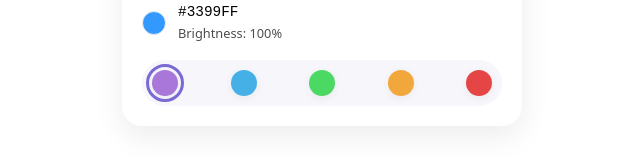
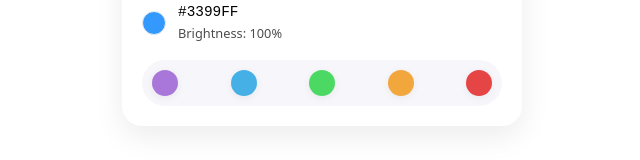
Before and after one commit to isidoravujasin/nuxt-color-picker, a Nuxt app: page / in a window 1280 px wide. Shown: the part 604-764 px from the top of the page, without its empty margins (318-958 px from the left). Built offline with nearby package versions, Linux system fonts and the light colour scheme.

Commit message:
fix: reset active preset on manual changes

```diff
--- a/components/color-picker/ColorPickerView.vue
+++ b/components/color-picker/ColorPickerView.vue
@@ -10,6 +10,7 @@ import { ref } from 'vue'
 const hue = ref(210)
 const saturation = ref(0.8)
 const brightness = ref(1)
+const activePresetId = ref<string | null>(null)
 
 type PresetHSV = { id: string; h: number; s: number; v: number }
 
@@ -33,12 +34,19 @@ function onPresetSelect(id: string) {
   hue.value = found.h
   saturation.value = found.s
   brightness.value = found.v
+  activePresetId.value = id
 }
 
 
 function onWheelSelect(payload: { hue: number; saturation: number }) {
   hue.value = payload.hue
   saturation.value = payload.saturation
+  activePresetId.value = null
+}
+
+function onBrightnessChange(value: number) {
+  brightness.value = value
+  activePresetId.value = null
 }
 
 </script>
@@ -56,12 +64,13 @@ function onWheelSelect(payload: { hue: number; saturation: number }) {
           :saturation="saturation"
           @select="onWheelSelect"
         />
-
-
       </div>
 
       <div class="sliderWrap">
-        <BrightnessSlider v-model="brightness" />
+        <BrightnessSlider
+          :model-value="brightness"
+          @update:model-value="onBrightnessChange"
+        />
       </div>
 
       <div class="previewWrap">
@@ -71,7 +80,7 @@ function onWheelSelect(payload: { hue: number; saturation: number }) {
       <div class="presetsWrap">
         <PresetsBar
           :presets="presets"
-          :active-id="'1'"
+          :active-id="activePresetId ?? undefined"
           @select="onPresetSelect"
         />
       </div>
```
